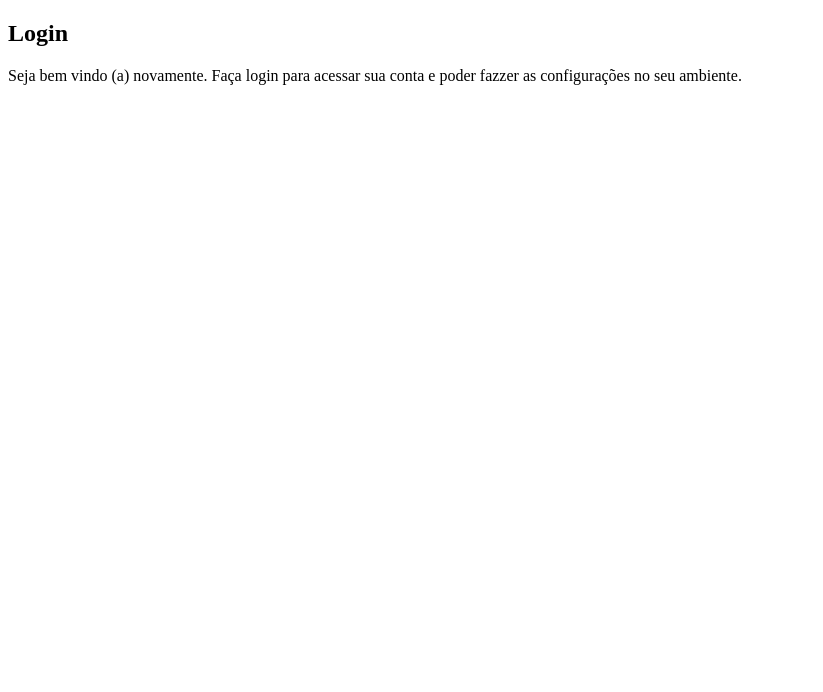
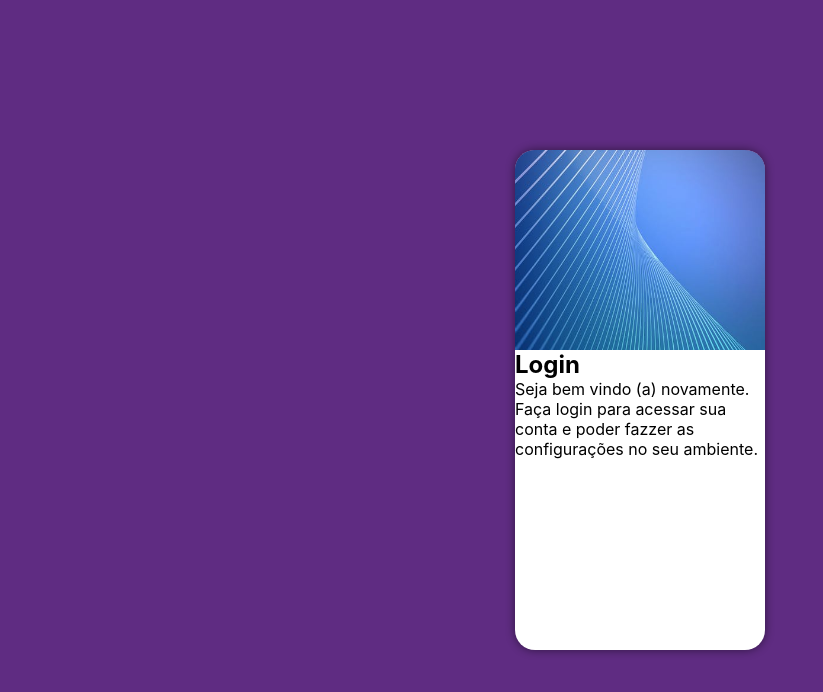
Before and after one commit to AbiOliver/projeto-login, a plain HTML site: page index.html in a window 1280 px wide. Shown: the whole page, without its empty margins (0-823 px from the left). Drawn offline with Linux system fonts and the light colour scheme.

Commit message:
css adicionada na sectionlogin

```diff
--- a/estilos/style.css
+++ b/estilos/style.css
@@ -2,6 +2,43 @@
 
 /*
 paleta de cores
-verde : 349a09d
-lilás : 35f2c82
+verde : #49a09d
+lilás : #5f2c82
 */
+*{
+    font-family: -apple-system, BlinkMacSystemFont, 'Segoe UI', Roboto, Oxygen, Ubuntu, Cantarell, 'Open Sans', 'Helvetica Neue', sans-serif;
+    padding: 0px;
+    margin: 0px;
+    box-sizing: border-box;
+}
+body, html{
+    background-color: #5f2c82;
+    height: 100vh;
+    width: 100vw;
+}
+main{
+    height: 100vh;
+    width: 100vw;
+}
+section#login{
+    position: absolute;
+    top: 50%;
+    left: 50%;
+    transform: translate(-50%, -50%);
+    overflow: hidden;
+
+    background-color: white;
+    width: 250px;
+    height: 500px;
+    border-radius: 20px;
+    box-shadow: 0px 0px 10px rgba(0, 0, 0, 0.497);
+}
+div#imagem{
+    background:  #5f2c82 url('../Imagens/pexels-photo-804269.jpg') no-repeat center center;
+    background-size: cover;
+    height: 200px;
+}
+section#login > div#formulario{
+    display: block;
+    padding: 10px;
+}
```
Also changed, not shown: index.html (+2 -1 lines).
